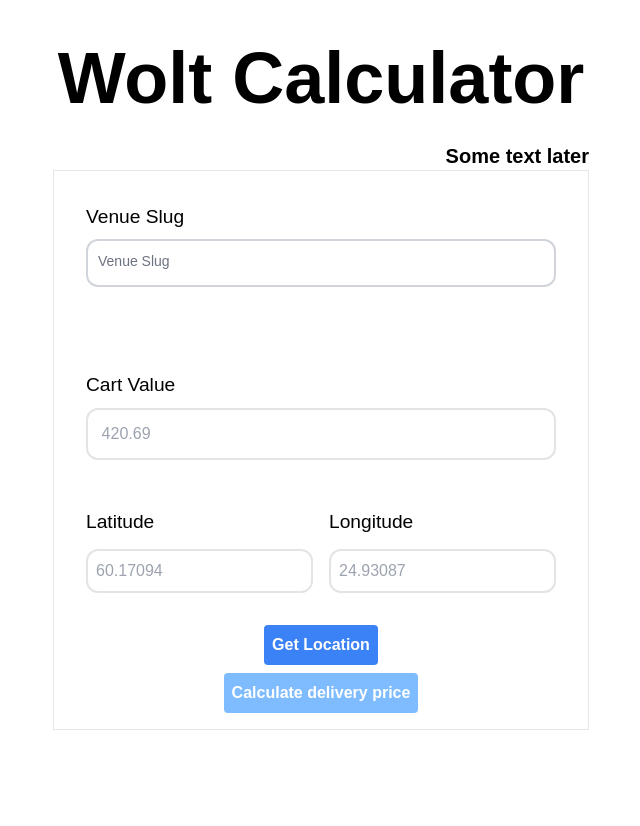
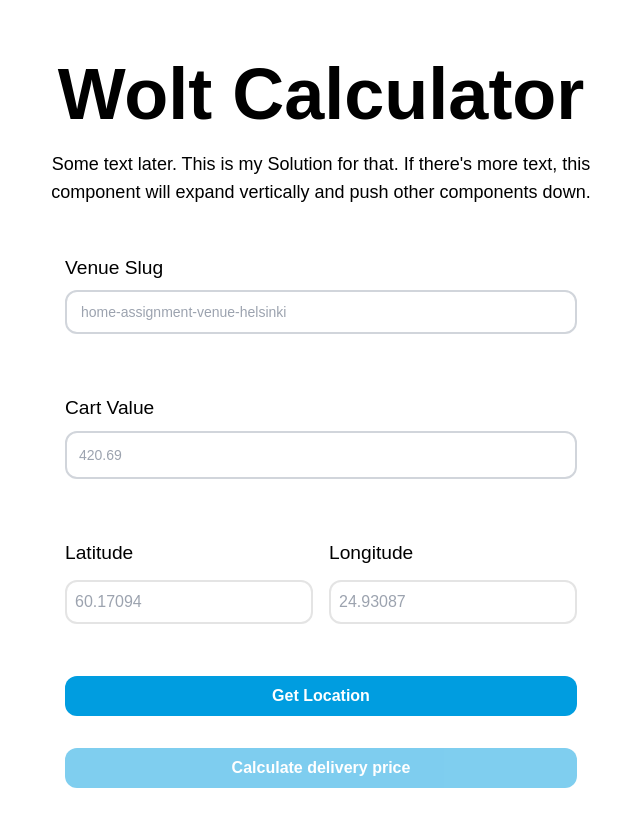
Before and after one commit to duckbat/wolt-frontend-intership-2025, a React (Vite) app: page / in a window 1280 px wide. Shown: the top 826 px of the page, without its empty margins (319-959 px from the left). Before the commit the page ends 800 px from the top, so only its background shows below. Built offline with nearby package versions, Linux system fonts and the light colour scheme; a web font is replaced by a local one.

Commit message:
improved ui

```diff
--- a/src/App.tsx
+++ b/src/App.tsx
@@ -1,12 +1,12 @@
 import Calculator from "./components/Calculator";
+import Title from "./components/ui/Title";
 
 
 function App() {
 
   return (
     <>
-      <h1 className="font-bold">Wolt Calculator</h1>
-      <h2 className="text-xl text-right font-bold">Some text later</h2>
+      <Title />
       <Calculator />
     </>
   );
--- a/src/components/Calculator.tsx
+++ b/src/components/Calculator.tsx
@@ -26,7 +26,6 @@
     }
   };
 
-  // Function to handle location found
   const handleLocationFound = (lat: number, lon: number) => {
     setLatitude(lat.toString());
     setLongitude(lon.toString());
@@ -48,7 +47,6 @@
     }
 
     try {
-      // Fetch venue data first
       await fetchVenueData(venueSlug);
 
       if (!venueData) {
@@ -56,7 +54,6 @@
         return;
       }
 
-      // Perform calculations after fetching venue data
       const deliveryDistance = calculateDistance(
         latNumber,
         lonNumber,
@@ -98,8 +95,8 @@
   const isFormValid = venueSlug && latitude && longitude && cartValue;
 
   return (
-    <div data-test-id="calculator" className="text-left border">
-      <form onSubmit={handleSubmit} className="p-4 space-y-4">
+    <div data-test-id="calculator" className="text-left">
+      <form onSubmit={handleSubmit} className="p-4">
         <VenueSlugInput
           venueSlug={venueSlug}
           setVenueSlug={setVenueSlug}
@@ -112,16 +109,13 @@
           setLatitude={setLatitude}
           setLongitude={setLongitude}
         />
-        <div className="flex flex-col space-y-2 items-center">
-        {/* Pass handleLocationFound to GetLocationButton */}
-        <GetLocationButton onLocationFound={handleLocationFound} />
-          {error && <p className="text-red-500">{error}</p>}
-          {venueError && <p className="text-red-500">{venueError}</p>}
-        <CalculateButton
-          onClick={handleSubmit}
-          disabled={!isFormValid}
-          data-test-id="calculateButton"
-        />
+        <div className="flex flex-col space-y-4 items-center pt-5">
+          <GetLocationButton onLocationFound={handleLocationFound} />
+          <CalculateButton
+            onClick={handleSubmit}
+            disabled={!isFormValid}
+            error={error || venueError} // Pass error to the button
+          />
         </div>
       </form>
 
--- a/src/components/ui/Buttons/CalculateButton.tsx
+++ b/src/components/ui/Buttons/CalculateButton.tsx
@@ -3,21 +3,33 @@
 interface CalculateButtonProps {
   onClick: (e: React.FormEvent) => void;
   disabled?: boolean;
+  error?: string | null; // Optional error message
 }
 
-const CalculateButton: React.FC<CalculateButtonProps> = ({ onClick, disabled }) => {
+const CalculateButton: React.FC<CalculateButtonProps> = ({ onClick, disabled, error }) => {
   return (
+    <div className="text-center p-4 w-full">
       <button
         type="submit"
         onClick={onClick}
         disabled={disabled}
-      className={`button p-2 bg-blue text-white rounded ${
+        className={`p-2 w-full bg-blue text-white ${
           disabled ? "opacity-50 cursor-not-allowed" : ""
         }`}
         data-test-id="calculateButton"
       >
         Calculate delivery price
       </button>
+      <div
+        className="mt-2 text-sm transition-all duration-100 ease-in-out"
+        style={{
+          minHeight: "20px", // Reserve space for the error message
+          color: error ? "red" : "transparent", // Show error in red or hide
+        }}
+      >
+        {error || " "} {/* Prevent collapsing */}
+      </div>
+    </div>
   );
 };
 
--- a/src/components/ui/Buttons/GetLocationButton.tsx
+++ b/src/components/ui/Buttons/GetLocationButton.tsx
@@ -48,14 +48,16 @@
   };
 
   return (
+    <div className="text-center p-4 pb-0 w-full">
     <button
       type="button"
       onClick={handleGetLocation}
-      className="p-2 bg-blue-500 text-white rounded disabled:opacity-50"
+      className="p-2 w-full text-white disabled:opacity-50"
       data-test-id="getLocation"
     >
       Get Location
     </button>
+    </div>
   );
 };
 
--- a/src/components/ui/Inputs/CartValueInput.tsx
+++ b/src/components/ui/Inputs/CartValueInput.tsx
@@ -6,28 +6,29 @@
   onBlur?: () => void;
 }
 
-// This component is used to render the input field for the cart value
 const CartValueInput: React.FC<CartValueInputProps> = ({
   cartValue,
   setCartValue,
   onBlur,
 }) => {
-  const [isEmpty, setIsEmpty] = useState<boolean>(false);
+  const [error, setError] = useState<string>("");
 
-  // This function is used to handle the input change event
   const handleInputChange = (e: React.ChangeEvent<HTMLInputElement>) => {
     const value = e.target.value;
     if (/^\d*\.?\d{0,2}$/.test(value)) {
       setCartValue(value);
+
+      // Reset error when user starts typing
+      if (error) {
+        setError("");
+      }
     }
   };
+
   const handleBlur = () => {
-    if (cartValue.trim() === "") {
-      setIsEmpty(true);
-    } else {
-      setIsEmpty(false);
-    }
-    if (onBlur) {
+    if (!cartValue.trim()) {
+      setError("Cart value is required.");
+    } else if (onBlur) {
       onBlur();
     }
   };
@@ -44,12 +45,21 @@
           placeholder="420.69"
           value={cartValue}
           data-test-id="cartValue"
+          className={`block w-full rounded-xl border-2 p-3 text-sm
+            ${error ? "border-gray-300" : "border-gray-300"}
+            focus:outline-none focus:ring-[#009DE0] focus:ring-[1px]
+            focus:border-[#009DE0] focus:border-[2px] hover:border-[#009DE0]
+            transition-all`}
         />
-        {isEmpty && (
-          <p className="text-red-500 text-sm mt-1">
-            Aren't you purchasing anything ( ͡° ͜ʖ ͡° ) ?
-          </p>
-        )}
+        <div
+          className="text-sm transition-all duration-300 ease-in-out"
+          style={{
+            minHeight: "20px", // Reserve space for the error message
+            color: error ? "red" : "transparent", // Show error message in red, or hide it
+          }}
+        >
+          {error || " "} {/* Empty string to avoid collapsing */}
+        </div>
       </div>
     </div>
   );
--- a/src/components/ui/Inputs/VenueSlugInput.tsx
+++ b/src/components/ui/Inputs/VenueSlugInput.tsx
@@ -45,27 +45,27 @@
             placeholder=" " // For floated label
             value={venueSlug}
             data-test-id="venueSlug"
-            className={`peer block w-full rounded-xl border-2 p-3 text-sm
-              ${error ? "border-red-500" : "border-gray-300"}
+            className={`peer block w-full rounded-xl border-2 p-3 pt-4 pb-1 text-sm
+              ${error ? "border-gray-300" : "border-gray-300"}
               focus:outline-none focus:ring-[#009DE0] focus:ring-[1px]
               focus:border-[#009DE0] focus:border-[2px] hover:border-[#009DE0]
               transition-all`}
           />
           <label
             htmlFor="venueSlug"
-            className={`absolute left-3 transition-all text-gray-500 text-sm
+            className={`absolute left-4 transition-all text-gray-400 text-sm
               ${
                 venueSlug
-                  ? "top-0 text-xs"
+                  ? "top-1 text-xs"
                   : "top-3 peer-placeholder-shown:top-3 peer-placeholder-shown:text-sm"
               }
-              peer-focus:top-0 peer-focus:text-xs`}
+              peer-focus:top-1 peer-focus:text-xs`}
           >
-            Venue Slug
+            home-assignment-venue-helsinki
           </label>
         </div>
         <div
-          className="mt-2 text-sm transition-all duration-300 ease-in-out"
+          className="text-sm transition-all duration-300 ease-in-out"
           style={{
             minHeight: "20px", // Reserve space for the error message
             color: error ? "red" : "transparent", // Show error message in red, or hide it
--- a/src/components/ui/PriceBreakdown.tsx
+++ b/src/components/ui/PriceBreakdown.tsx
@@ -20,7 +20,7 @@
   const totalPriceEur = (totalPrice / 100).toFixed(2);
 
   return (
-    <div className="p-8 mt-4 font-medium text-left">
+    <div className="p-8 font-medium text-left">
       <h3 className="font-bold">Price Breakdown</h3>
       <p data-raw-value={cartValue}>Cart Value: {cartValueEur} EUR</p>
       <p data-raw-value={deliveryFee}>Delivery Fee: {deliveryFeeEur} EUR</p>
--- /dev/null
+++ b/src/components/ui/Title.tsx
@@ -0,0 +1,14 @@
+import React from "react";
+
+const Title: React.FC = () => {
+  return (
+    <div className="max-w-xl mx-auto p-4">
+      <h1 className="font-bold mb-2">Wolt Calculator</h1>
+      <h2 className="text-lg break-words">
+        Some text later. This is my Solution for that. If there's more text, this component will expand vertically and push other components down.
+      </h2>
+    </div>
+  );
+};
+
+export default Title;
--- a/src/index.css
+++ b/src/index.css
@@ -41,18 +41,18 @@
 /* Consistent button styling */
 button {
   padding: 0.75rem 1.5rem;
-  border-radius: 0.5rem;
+  border-radius: 0.75rem;
   font-size: 1rem;
   font-weight: 600;
   color: #fff;
-  background-color: #007bff;
+  background-color: #009DE0;
   border: none;
   cursor: pointer;
   transition: background-color 0.3s ease;
 }
 
 button:hover {
-  background-color: #0056b3;
+  background-color: #008AC5;
 }
 
 /* Body styling for centering */
@@ -61,7 +61,7 @@
   display: flex;
   place-items: center;
   min-width: 320px;
-  min-height: 80vh;
+  min-height: 100vh;
 }
 
 /* Heading styles */
```
Lines whose indentation alone changed are shown as unchanged.
